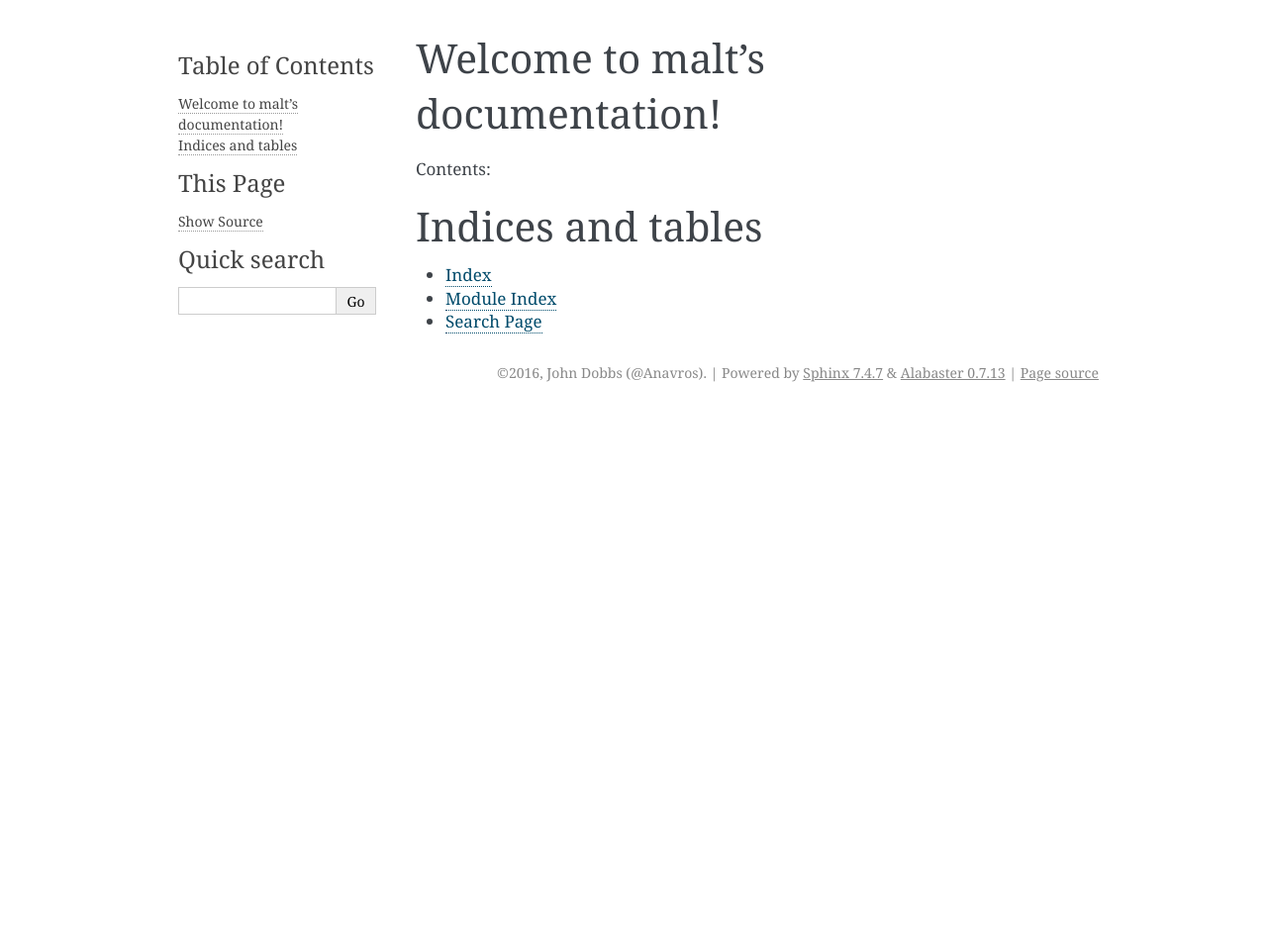
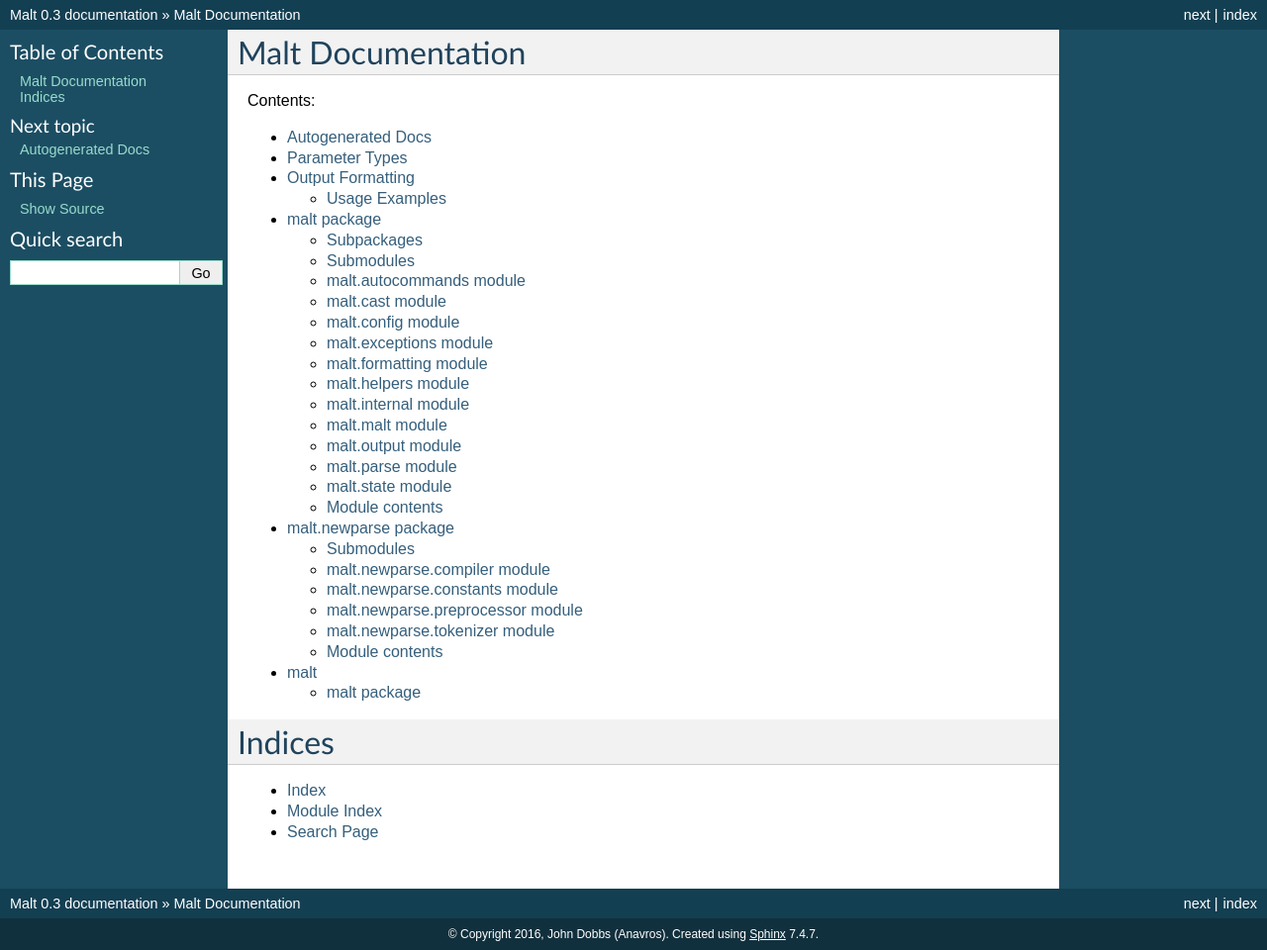
Before and after one commit to Anavros/malt, a Sphinx documentation site: the page built from docs/index.rst, in a window 1280 px wide. Shown: the whole page at 99% size. Built offline with Sphinx 7.4.7, drawn with Linux system fonts in a browser that asks for light colours; before the commit the page ends 900 px from its top, so only the background shows below that.

Commit message:
Added base documentation, autodocs.

```diff
--- /dev/null
+++ b/docs/auto.rst
@@ -0,0 +1,6 @@
+
+Autogenerated Docs
+******************
+
+.. automodule:: malt.internal
+    :members:
--- a/docs/conf.py
+++ b/docs/conf.py
@@ -1,7 +1,8 @@
+#!/usr/bin/env python3
 # -*- coding: utf-8 -*-
 #
-# malt documentation build configuration file, created by
-# sphinx-quickstart on Sat Oct 29 13:50:57 2016.
+# Malt documentation build configuration file, created by
+# sphinx-quickstart on Sat Oct 29 14:41:45 2016.
 #
 # This file is execfile()d with the current directory set to its
 # containing dir.
@@ -12,19 +13,18 @@
 # All configuration values have a default; values that are commented out
 # serve to show the default.
 
+import sys
+import os
+
 # If extensions (or modules to document with autodoc) are in another directory,
 # add these directories to sys.path here. If the directory is relative to the
 # documentation root, use os.path.abspath to make it absolute, like shown here.
-#
-# import os
-# import sys
-# sys.path.insert(0, os.path.abspath('.'))
+#sys.path.insert(0, os.path.abspath('.'))
 
 # -- General configuration ------------------------------------------------
 
 # If your documentation needs a minimal Sphinx version, state it here.
-#
-# needs_sphinx = '1.0'
+#needs_sphinx = '1.0'
 
 # Add any Sphinx extension module names here, as strings. They can be
 # extensions coming with Sphinx (named 'sphinx.ext.*') or your custom
@@ -39,121 +39,96 @@
 # Add any paths that contain templates here, relative to this directory.
 templates_path = ['.templates']
 
-# The suffix(es) of source filenames.
-# You can specify multiple suffix as a list of string:
-#
-# source_suffix = ['.rst', '.md']
+# The suffix of source filenames.
 source_suffix = '.rst'
 
 # The encoding of source files.
-#
-# source_encoding = 'utf-8-sig'
+#source_encoding = 'utf-8-sig'
 
 # The master toctree document.
 master_doc = 'index'
 
 # General information about the project.
-project = u'malt'
-copyright = u'2016, John Dobbs (@Anavros)'
-author = u'John Dobbs (@Anavros)'
+project = 'Malt'
+copyright = '2016, John Dobbs (Anavros)'
 
 # The version info for the project you're documenting, acts as replacement for
 # |version| and |release|, also used in various other places throughout the
 # built documents.
 #
 # The short X.Y version.
-version = u'0.3'
+version = '0.3'
 # The full version, including alpha/beta/rc tags.
-release = u'0.3'
+release = '0.3'
 
 # The language for content autogenerated by Sphinx. Refer to documentation
 # for a list of supported languages.
-#
-# This is also used if you do content translation via gettext catalogs.
-# Usually you set "language" from the command line for these cases.
-language = None
+#language = None
 
 # There are two options for replacing |today|: either, you set today to some
 # non-false value, then it is used:
-#
-# today = ''
-#
+#today = ''
 # Else, today_fmt is used as the format for a strftime call.
-#
-# today_fmt = '%B %d, %Y'
+#today_fmt = '%B %d, %Y'
 
 # List of patterns, relative to source directory, that match files and
 # directories to ignore when looking for source files.
-# This patterns also effect to html_static_path and html_extra_path
-exclude_patterns = ['.build', 'Thumbs.db', '.DS_Store']
+exclude_patterns = ['.build']
 
 # The reST default role (used for this markup: `text`) to use for all
 # documents.
-#
-# default_role = None
+#default_role = None
 
 # If true, '()' will be appended to :func: etc. cross-reference text.
-#
-# add_function_parentheses = True
+#add_function_parentheses = True
 
 # If true, the current module name will be prepended to all description
 # unit titles (such as .. function::).
-#
-# add_module_names = True
+#add_module_names = True
 
 # If true, sectionauthor and moduleauthor directives will be shown in the
 # output. They are ignored by default.
-#
-# show_authors = False
+#show_authors = False
 
 # The name of the Pygments (syntax highlighting) style to use.
 pygments_style = 'sphinx'
 
 # A list of ignored prefixes for module index sorting.
-# modindex_common_prefix = []
+#modindex_common_prefix = []
 
 # If true, keep warnings as "system message" paragraphs in the built documents.
-# keep_warnings = False
-
-# If true, `todo` and `todoList` produce output, else they produce nothing.
-todo_include_todos = False
+#keep_warnings = False
 
 
 # -- Options for HTML output ----------------------------------------------
 
 # The theme to use for HTML and HTML Help pages.  See the documentation for
 # a list of builtin themes.
-#
-html_theme = 'alabaster'
+html_theme = 'default'
 
 # Theme options are theme-specific and customize the look and feel of a theme
 # further.  For a list of options available for each theme, see the
 # documentation.
-#
-# html_theme_options = {}
+#html_theme_options = {}
 
 # Add any paths that contain custom themes here, relative to this directory.
-# html_theme_path = []
+#html_theme_path = []
 
-# The name for this set of Sphinx documents.
-# "<project> v<release> documentation" by default.
-#
-# html_title = u'malt v0.3'
+# The name for this set of Sphinx documents.  If None, it defaults to
+# "<project> v<release> documentation".
+#html_title = None
 
 # A shorter title for the navigation bar.  Default is the same as html_title.
-#
-# html_short_title = None
+#html_short_title = None
 
 # The name of an image file (relative to this directory) to place at the top
 # of the sidebar.
-#
-# html_logo = None
+#html_logo = None
 
-# The name of an image file (relative to this directory) to use as a favicon of
-# the docs.  This file should be a Windows icon file (.ico) being 16x16 or 32x32
+# The name of an image file (within the static path) to use as favicon of the
+# docs.  This file should be a Windows icon file (.ico) being 16x16 or 32x32
 # pixels large.
-#
-# html_favicon = None
+#html_favicon = None
 
 # Add any paths that contain custom static files (such as style sheets) here,
 # relative to this directory. They are copied after the builtin static files,
@@ -163,142 +138,93 @@
 # Add any extra paths that contain custom files (such as robots.txt or
 # .htaccess) here, relative to this directory. These files are copied
 # directly to the root of the documentation.
-#
-# html_extra_path = []
+#html_extra_path = []
 
-# If not None, a 'Last updated on:' timestamp is inserted at every page
-# bottom, using the given strftime format.
-# The empty string is equivalent to '%b %d, %Y'.
-#
-# html_last_updated_fmt = None
+# If not '', a 'Last updated on:' timestamp is inserted at every page bottom,
+# using the given strftime format.
+#html_last_updated_fmt = '%b %d, %Y'
 
 # If true, SmartyPants will be used to convert quotes and dashes to
 # typographically correct entities.
-#
-# html_use_smartypants = True
+#html_use_smartypants = True
 
 # Custom sidebar templates, maps document names to template names.
-#
-# html_sidebars = {}
+#html_sidebars = {}
 
 # Additional templates that should be rendered to pages, maps page names to
 # template names.
-#
-# html_additional_pages = {}
+#html_additional_pages = {}
 
 # If false, no module index is generated.
-#
-# html_domain_indices = True
+#html_domain_indices = True
 
 # If false, no index is generated.
-#
-# html_use_index = True
+#html_use_index = True
 
 # If true, the index is split into individual pages for each letter.
-#
-# html_split_index = False
+#html_split_index = False
 
 # If true, links to the reST sources are added to the pages.
-#
-# html_show_sourcelink = True
+#html_show_sourcelink = True
 
 # If true, "Created using Sphinx" is shown in the HTML footer. Default is True.
-#
-# html_show_sphinx = True
+#html_show_sphinx = True
 
 # If true, "(C) Copyright ..." is shown in the HTML footer. Default is True.
-#
-# html_show_copyright = True
+#html_show_copyright = True
 
 # If true, an OpenSearch description file will be output, and all pages will
 # contain a <link> tag referring to it.  The value of this option must be the
 # base URL from which the finished HTML is served.
-#
-# html_use_opensearch = ''
+#html_use_opensearch = ''
 
 # This is the file name suffix for HTML files (e.g. ".xhtml").
-# html_file_suffix = None
-
-# Language to be used for generating the HTML full-text search index.
-# Sphinx supports the following languages:
-#   'da', 'de', 'en', 'es', 'fi', 'fr', 'hu', 'it', 'ja'
-#   'nl', 'no', 'pt', 'ro', 'ru', 'sv', 'tr', 'zh'
-#
-# html_search_language = 'en'
-
-# A dictionary with options for the search language support, empty by default.
-# 'ja' uses this config value.
-# 'zh' user can custom change `jieba` dictionary path.
-#
-# html_search_options = {'type': 'default'}
-
-# The name of a javascript file (relative to the configuration directory) that
-# implements a search results scorer. If empty, the default will be used.
-#
-# html_search_scorer = 'scorer.js'
+#html_file_suffix = None
 
 # Output file base name for HTML help builder.
-htmlhelp_basename = 'maltdoc'
+htmlhelp_basename = 'Maltdoc'
+
 
 # -- Options for LaTeX output ---------------------------------------------
 
 latex_elements = {
-     # The paper size ('letterpaper' or 'a4paper').
-     #
-     # 'papersize': 'letterpaper',
+# The paper size ('letterpaper' or 'a4paper').
+#'papersize': 'letterpaper',
 
-     # The font size ('10pt', '11pt' or '12pt').
-     #
-     # 'pointsize': '10pt',
+# The font size ('10pt', '11pt' or '12pt').
+#'pointsize': '10pt',
 
-     # Additional stuff for the LaTeX preamble.
-     #
-     # 'preamble': '',
-
-     # Latex figure (float) alignment
-     #
-     # 'figure_align': 'htbp',
+# Additional stuff for the LaTeX preamble.
+#'preamble': '',
 }
 
 # Grouping the document tree into LaTeX files. List of tuples
 # (source start file, target name, title,
 #  author, documentclass [howto, manual, or own class]).
 latex_documents = [
-    (master_doc, 'malt.tex', u'malt Documentation',
-     u'John Dobbs (@Anavros)', 'manual'),
+  ('index', 'Malt.tex', 'Malt Documentation',
+   'John Dobbs (Anavros)', 'manual'),
 ]
 
 # The name of an image file (relative to this directory) to place at the top of
 # the title page.
-#
-# latex_logo = None
+#latex_logo = None
 
 # For "manual" documents, if this is true, then toplevel headings are parts,
 # not chapters.
-#
-# latex_use_parts = False
+#latex_use_parts = False
 
 # If true, show page references after internal links.
-#
-# latex_show_pagerefs = False
+#latex_show_pagerefs = False
 
 # If true, show URL addresses after external links.
-#
-# latex_show_urls = False
+#latex_show_urls = False
 
 # Documents to append as an appendix to all manuals.
-#
-# latex_appendices = []
-
-# It false, will not define \strong, \code, 	itleref, \crossref ... but only
-# \sphinxstrong, ..., \sphinxtitleref, ... To help avoid clash with user added
-# packages.
-#
-# latex_keep_old_macro_names = True
+#latex_appendices = []
 
 # If false, no module index is generated.
-#
-# latex_domain_indices = True
+#latex_domain_indices = True
 
 
 # -- Options for manual page output ---------------------------------------
@@ -306,13 +232,12 @@
 # One entry per manual page. List of tuples
 # (source start file, name, description, authors, manual section).
 man_pages = [
-    (master_doc, 'malt', u'malt Documentation',
-     [author], 1)
+    ('index', 'malt', 'Malt Documentation',
+     ['John Dobbs (Anavros)'], 1)
 ]
 
 # If true, show URL addresses after external links.
-#
-# man_show_urls = False
+#man_show_urls = False
 
 
 # -- Options for Texinfo output -------------------------------------------
@@ -321,23 +246,19 @@
 # (source start file, target name, title, author,
 #  dir menu entry, description, category)
 texinfo_documents = [
-    (master_doc, 'malt', u'malt Documentation',
-     author, 'malt', 'One line description of project.',
-     'Miscellaneous'),
+  ('index', 'Malt', 'Malt Documentation',
+   'John Dobbs (Anavros)', 'Malt', 'One line description of project.',
+   'Miscellaneous'),
 ]
 
 # Documents to append as an appendix to all manuals.
-#
-# texinfo_appendices = []
+#texinfo_appendices = []
 
 # If false, no module index is generated.
-#
-# texinfo_domain_indices = True
+#texinfo_domain_indices = True
 
 # How to display URL addresses: 'footnote', 'no', or 'inline'.
-#
-# texinfo_show_urls = 'footnote'
+#texinfo_show_urls = 'footnote'
 
 # If true, do not generate a @detailmenu in the "Top" node's menu.
-#
-# texinfo_no_detailmenu = False
+#texinfo_no_detailmenu = False
--- /dev/null
+++ b/docs/formatting.rst
@@ -0,0 +1,18 @@
+
+Output Formatting
+*****************
+
+`malt.serve()` automatically formats outputs into easy-to-read structures based
+on the *types* or *class attributes* of those outputs.
+
+Usage Examples
+==============
+::
+
+    >>> malt.serve("spam")
+    spam
+    >>> malt.serve(["ham", "eggs"])
+    [
+        [0] ham
+        [1] eggs
+    ]
--- a/docs/index.rst
+++ b/docs/index.rst
@@ -1,20 +1,25 @@
-.. malt documentation master file, created by
-   sphinx-quickstart on Sat Oct 29 13:50:57 2016.
+.. Malt documentation master file, created by
+   sphinx-quickstart on Sat Oct 29 14:41:45 2016.
    You can adapt this file completely to your liking, but it should at least
    contain the root `toctree` directive.
 
-Welcome to malt's documentation!
-================================
+Malt Documentation
+==================
 
 Contents:
 
 .. toctree::
    :maxdepth: 2
 
+   auto
+   type
+   formatting
+   malt
+   malt.newparse
+   modules
 
-
-Indices and tables
-==================
+Indices
+=======
 
 * :ref:`genindex`
 * :ref:`modindex`
--- /dev/null
+++ b/docs/malt.newparse.rst
@@ -0,0 +1,46 @@
+malt.newparse package
+=====================
+
+Submodules
+----------
+
+malt.newparse.compiler module
+-----------------------------
+
+.. automodule:: malt.newparse.compiler
+    :members:
+    :undoc-members:
+    :show-inheritance:
+
+malt.newparse.constants module
+------------------------------
+
+.. automodule:: malt.newparse.constants
+    :members:
+    :undoc-members:
+    :show-inheritance:
+
+malt.newparse.preprocessor module
+---------------------------------
+
+.. automodule:: malt.newparse.preprocessor
+    :members:
+    :undoc-members:
+    :show-inheritance:
+
+malt.newparse.tokenizer module
+------------------------------
+
+.. automodule:: malt.newparse.tokenizer
+    :members:
+    :undoc-members:
+    :show-inheritance:
+
+
+Module contents
+---------------
+
+.. automodule:: malt.newparse
+    :members:
+    :undoc-members:
+    :show-inheritance:
--- /dev/null
+++ b/docs/malt.rst
@@ -0,0 +1,109 @@
+malt package
+============
+
+Subpackages
+-----------
+
+.. toctree::
+
+    malt.newparse
+
+Submodules
+----------
+
+malt.autocommands module
+------------------------
+
+.. automodule:: malt.autocommands
+    :members:
+    :undoc-members:
+    :show-inheritance:
+
+malt.cast module
+----------------
+
+.. automodule:: malt.cast
+    :members:
+    :undoc-members:
+    :show-inheritance:
+
+malt.config module
+------------------
+
+.. automodule:: malt.config
+    :members:
+    :undoc-members:
+    :show-inheritance:
+
+malt.exceptions module
+----------------------
+
+.. automodule:: malt.exceptions
+    :members:
+    :undoc-members:
+    :show-inheritance:
+
+malt.formatting module
+----------------------
+
+.. automodule:: malt.formatting
+    :members:
+    :undoc-members:
+    :show-inheritance:
+
+malt.helpers module
+-------------------
+
+.. automodule:: malt.helpers
+    :members:
+    :undoc-members:
+    :show-inheritance:
+
+malt.internal module
+--------------------
+
+.. automodule:: malt.internal
+    :members:
+    :undoc-members:
+    :show-inheritance:
+
+malt.malt module
+----------------
+
+.. automodule:: malt.malt
+    :members:
+    :undoc-members:
+    :show-inheritance:
+
+malt.output module
+------------------
+
+.. automodule:: malt.output
+    :members:
+    :undoc-members:
+    :show-inheritance:
+
+malt.parse module
+-----------------
+
+.. automodule:: malt.parse
+    :members:
+    :undoc-members:
+    :show-inheritance:
+
+malt.state module
+-----------------
+
+.. automodule:: malt.state
+    :members:
+    :undoc-members:
+    :show-inheritance:
+
+
+Module contents
+---------------
+
+.. automodule:: malt
+    :members:
+    :undoc-members:
+    :show-inheritance:
--- /dev/null
+++ b/docs/modules.rst
@@ -0,0 +1,7 @@
+malt
+====
+
+.. toctree::
+   :maxdepth: 4
+
+   malt
```
Also changed, not shown: docs/type.rst (added, +17 -0 lines), 7 other files.
